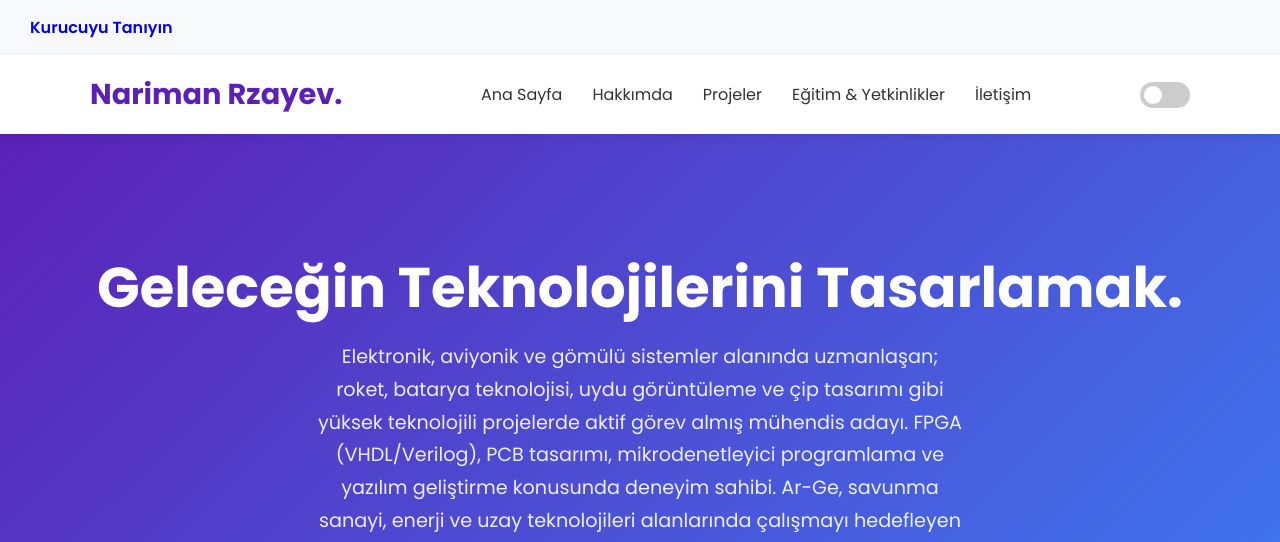
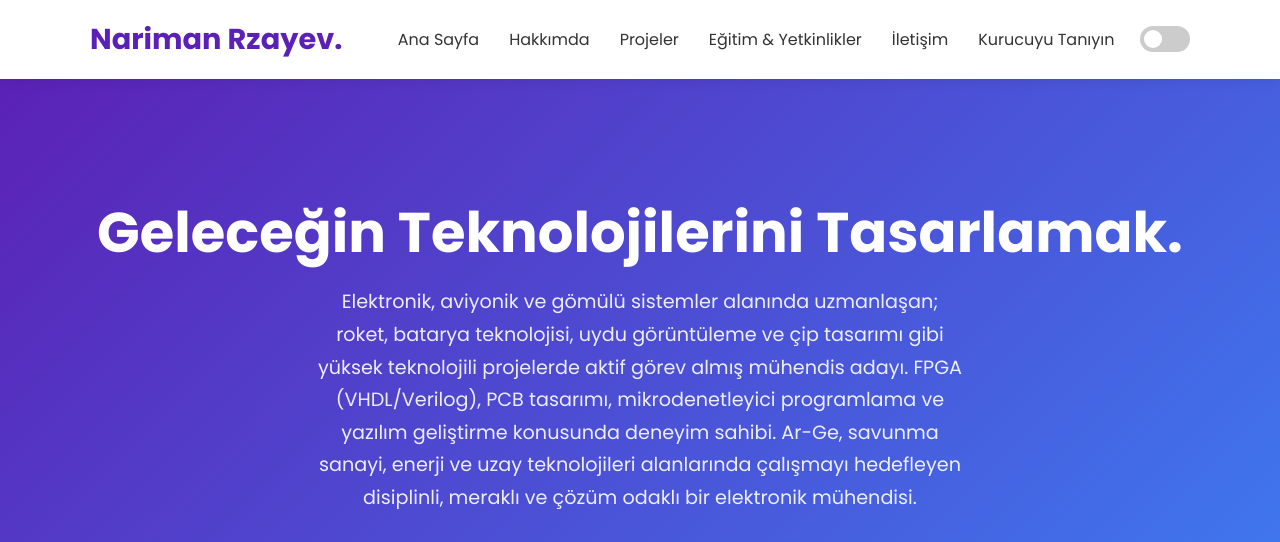
Before and after one commit to AZONSECT/azonsect.github.io, a plain HTML site: page index.html in a window 1280 px wide. Shown: the top 542 px of the page. Drawn offline with Linux system fonts and the light colour scheme.

Commit message:
Add files via upload

```diff
--- a/index.html
+++ b/index.html
@@ -1,6 +1,5 @@
 <!DOCTYPE html>
 <html lang="tr">
-<a href="founder.html" class="btn">Kurucuyu Tanıyın</a>
 <head>
     <meta charset="UTF-8">
     <meta name="viewport" content="width=device-width, initial-scale=1.0">
@@ -27,6 +26,7 @@
                     <li><a href="#projeler">Projeler</a></li>
                     <li><a href="#egitim">Eğitim & Yetkinlikler</a></li>
                     <li><a href="#iletisim">İletişim</a></li>
+                    <li><a href="founder.html">Kurucuyu Tanıyın</a></li>
                 </ul>
             </nav>
 
```
